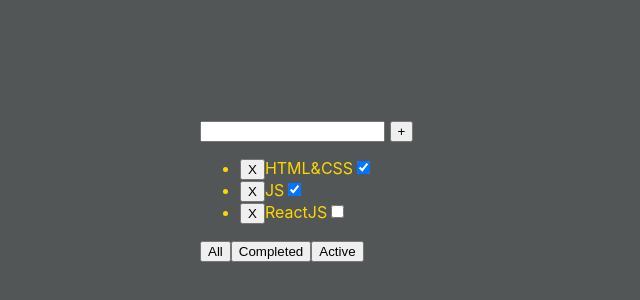
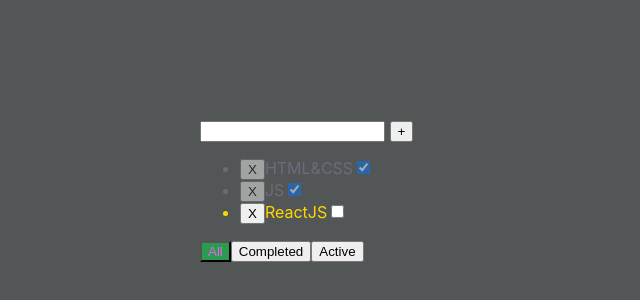
Before and after one commit to pantaiz/todolist, a React (Create React App) app: page / in a window 1280 px wide. Shown: the part 80-380 px from the top of the page, without its empty margins (0-640 px from the left). Built offline with nearby package versions, Linux system fonts and the light colour scheme.

Commit message:
more styles, more logick

```diff
--- a/src/App.tsx
+++ b/src/App.tsx
@@ -42,7 +42,7 @@
     return (
         <>
 
-            <TodoList changeCheked={changeCheked} addTask={addTask} task={filtredTask} filterHandler={setFilter} deleteTask={deleteTask}/>
+            <TodoList filterValue={filter} changeCheked={changeCheked} addTask={addTask} task={filtredTask} filterHandler={setFilter} deleteTask={deleteTask}/>
         </>
 
     )
--- a/src/ToDolist.module.css
+++ b/src/ToDolist.module.css
@@ -4,3 +4,12 @@
 .errorMessage{
     color: coral;
 }
+.ActiveButton{
+    color: #e864ed;
+    background: #2b9b52;
+}
+
+.completed{
+    color: #8380a0;
+    opacity: 0.5;
+}
--- a/src/TodoList.tsx
+++ b/src/TodoList.tsx
@@ -8,7 +8,7 @@
     deleteTask: (id: string) => void
     addTask:(title:string)=>void
     changeCheked:(idTask:string,newIsDone:boolean)=>void
-
+    filterValue:FilterType
 }
 
 export const TodoList = (props: TodoListPropsType) => {
@@ -54,7 +54,7 @@
                 <ul>
                     {props.task.map(t => {
                         return (
-                            <li key={t.id}>
+                            <li key={t.id} className={t.isDone?s.completed:''}>
                                 <button onClick={() => {
                                     props.deleteTask(t.id)
                                 }}>X
@@ -66,9 +66,9 @@
                     })}
                 </ul>
                 <div>
-                    <button onClick={() => onClickFilterHadler('all')}>All</button>
-                    <button onClick={() => onClickFilterHadler('completed')}>Completed</button>
-                    <button onClick={() => onClickFilterHadler('active')}>Active</button>
+                    <button className={props.filterValue==='all'?s.ActiveButton:""} onClick={() => onClickFilterHadler('all')}>All</button>
+                    <button className={props.filterValue==='completed'?s.ActiveButton:""} onClick={() => onClickFilterHadler('completed')}>Completed</button>
+                    <button className={props.filterValue==='active'?s.ActiveButton:""} onClick={() => onClickFilterHadler('active')}>Active</button>
                 </div>
             </div>
         </>
```
